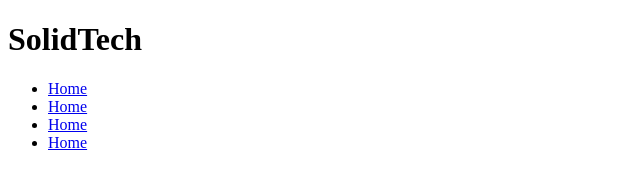
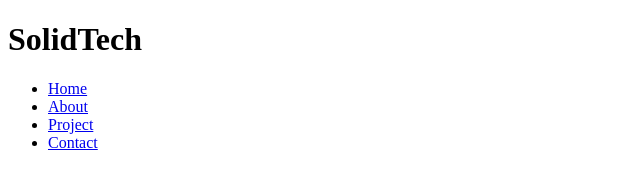
Before and after one commit to King-Solid/myProfile, a plain HTML site: page index.html in a window 1280 px wide. Shown: the full height of the page, 0-640 px from the left. Drawn offline with Linux system fonts and the light colour scheme.

Commit message:
initial commit

```diff
--- a/index.html
+++ b/index.html
@@ -15,9 +15,9 @@
         <nav>
             <ul>
                 <li><a href="#">Home</a></li>
-                <li><a href="#">Home</a></li>
-                <li><a href="#">Home</a></li>
-                <li><a href="#">Home</a></li>
+                <li><a href="#">About</a></li>
+                <li><a href="#">Project</a></li>
+                <li><a href="#">Contact</a></li>
             </ul>
         </nav>
     </header>
```
